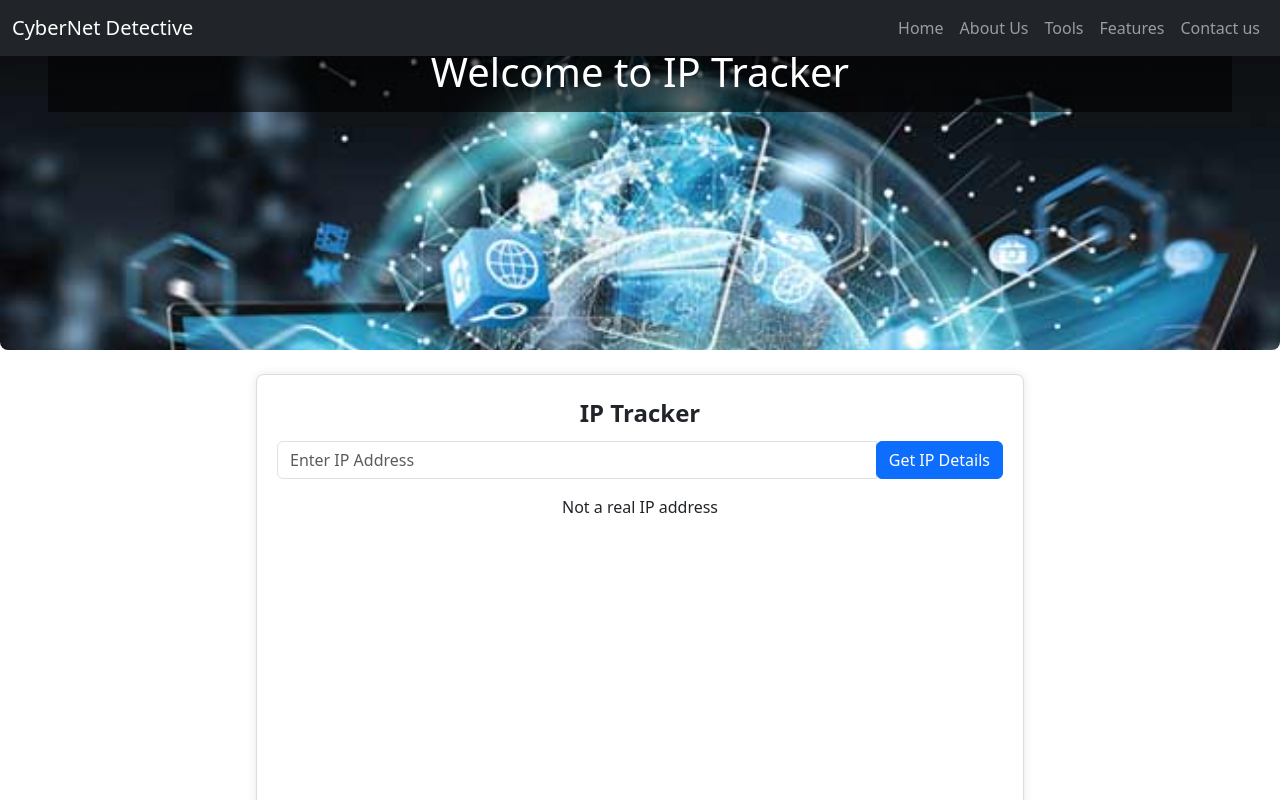
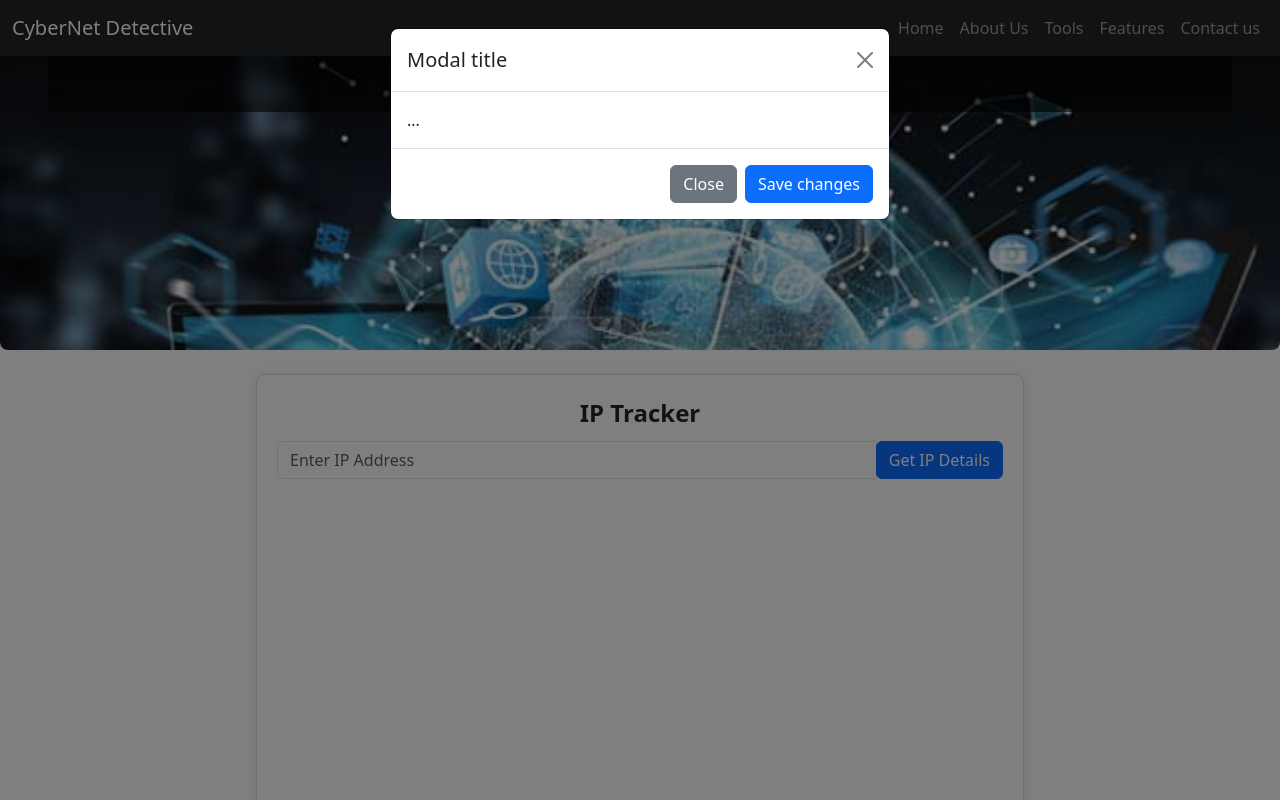
Before and after one commit to YTasheva/CyberNet-Detective, a plain HTML site: page IPTracker.html in a window 1280 px wide. Both pictures are taken after a click on the button "Get IP Details". Shown: the top 800 px of the page. Drawn offline with nearby package versions, Linux system fonts and the light colour scheme.

Commit message:
added a modal to the html page, added validation for terms and agreements, if pressing save on modal changes terms to true and saves that to local storage so user no longer needs to be validated again

```diff
--- a/IPTracker.html
+++ b/IPTracker.html
@@ -15,6 +15,25 @@
   <link rel="stylesheet" href="./assets/css/IPstyle.css" />
 </head>
 <body>
+
+    <!-- Modal -->
+<div class="modal" id="terms" tabindex="-1" aria-labelledby="exampleModalLabel" aria-hidden="true">
+  <div class="modal-dialog">
+    <div class="modal-content">
+      <div class="modal-header">
+        <h5 class="modal-title" id="exampleModalLabel">Modal title</h5>
+        <button type="button" class="btn-close" data-bs-dismiss="modal" aria-label="Close"></button>
+      </div>
+      <div class="modal-body">
+        ...
+      </div>
+      <div class="modal-footer">
+        <button type="button" class="btn btn-secondary" data-bs-dismiss="modal">Close</button>
+        <button type="button" class="btn btn-primary" id="saveTerms">Save changes</button>
+      </div>
+    </div>
+  </div>
+</div>
 
 <header>
   <nav class="navbar navbar-expand-sm navbar-dark bg-dark fixed-top">
@@ -63,6 +82,9 @@
 
   </section>
 
+
+
+
   <div class="ip-container">
       <div class="title">IP Tracker</div>
 
@@ -106,6 +128,9 @@
       </table>
     </div>
 
+
+
+
 <script src="https://cdn.jsdelivr.net/npm/@popperjs/core@2.11.6/dist/umd/popper.min.js"></script>
 <script src="https://cdn.jsdelivr.net/npm/bootstrap@5.3.2/dist/js/bootstrap.min.js"></script>
 <script src="https://cdnjs.cloudflare.com/ajax/libs/jquery/3.2.1/jquery.min.js"></script>
--- a/assets/scripts/iptracker.js
+++ b/assets/scripts/iptracker.js
@@ -1,15 +1,30 @@
+var terms = false
+$(function () {
+    getTerms();
 
-$(function () {
+    $('#saveTerms').on('click', function(event) {
+        event.preventDefault();
+        terms = true
+        localStorage.setItem("terms", JSON.stringify(terms));
+    });
+
     $('#search-button').on('click', function (event) {
         event.preventDefault();
+        if (terms == false) {
+            $('#terms').modal('show');
+        } else {
+
             var ip = $('#search-input').val();
-        var ipaddress =  /^(([0-9]|[1-9][0-9]|1[0-9]{2}|2[0-4][0-9]|25[0-5])\.){3}([0-9]|[1-9][0-9]|1[0-9]{2}|2[0-4][0-9]|25[0-5])$/;
+            var ipaddress = /^(([0-9]|[1-9][0-9]|1[0-9]{2}|2[0-4][0-9]|25[0-5])\.){3}([0-9]|[1-9][0-9]|1[0-9]{2}|2[0-4][0-9]|25[0-5])$/;
+
+
             if (ipaddress.test(ip)) {
                 getIP(ip);
             }
             else {
                 $('#trueValue').text('Not a real IP address');
 
+            }
         }
     });
 
@@ -50,6 +65,14 @@ function getIP(ip) {
 
 }
 
+
+function getTerms() {
+    var getTerms = JSON.parse(localStorage.getItem("terms"));
+    if (getTerms !== null) {
+        terms = getTerms;
+    }
+}
+
 function old() {
 
 
```
Lines whose indentation alone changed are shown as unchanged.
